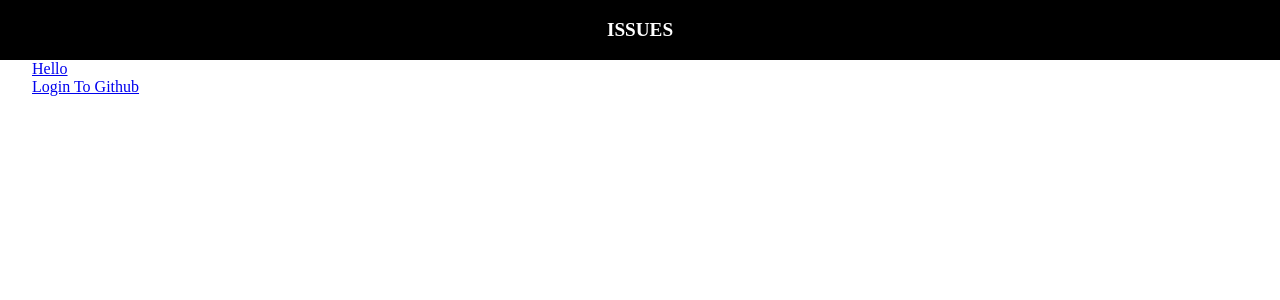
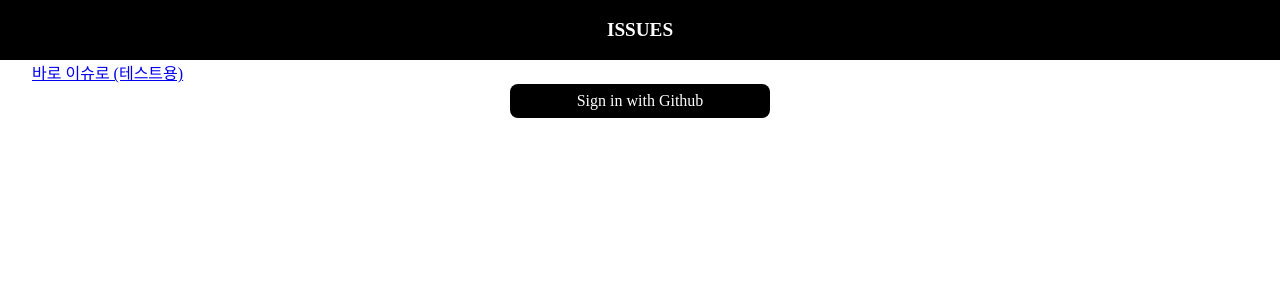
Before and after one commit to boostcamp-2020/IssueTracker-29, a React app in the folder client/: page / in a window 1280 px wide. Shown: the top 300 px of the page. Built offline with nearby package versions, Linux system fonts and the light colour scheme; no server answers.

Commit message:
[FEAT] 깃허브 로그인 링크 스타일 작업
추후 배포 시 테스트 코드는 제거해야 함

```diff
--- a/client/src/components/login/index.js
+++ b/client/src/components/login/index.js
@@ -1,11 +1,28 @@
 import React from 'react';
-import {Link} from 'react-router-dom';
+import styled from 'styled-components';
+import { Link } from 'react-router-dom';
+
+const GithubLink = styled(Link)`
+  width: 20%;
+  display: block;
+  margin: 0 auto;
+  padding: .5rem;
+  border-radius: 8px;
+  color: white;
+  text-align: center;
+  text-decoration: none;
+  background-color: black;
+
+  &:hover {
+    background-color: navy;
+  }
+`;
 
 const Index = (props) => {
     return (
       <>
-        <Link to={`/issue`}><div>Hello</div></Link>
-        <a href="/api/user/auth/github">Login To Github</a>
+        <Link to={`/issue`}><div>바로 이슈로 (테스트용)</div></Link>
+        <GithubLink to="/api/user/auth/github">Sign in with Github</GithubLink>
       </>
     );
 }
```
